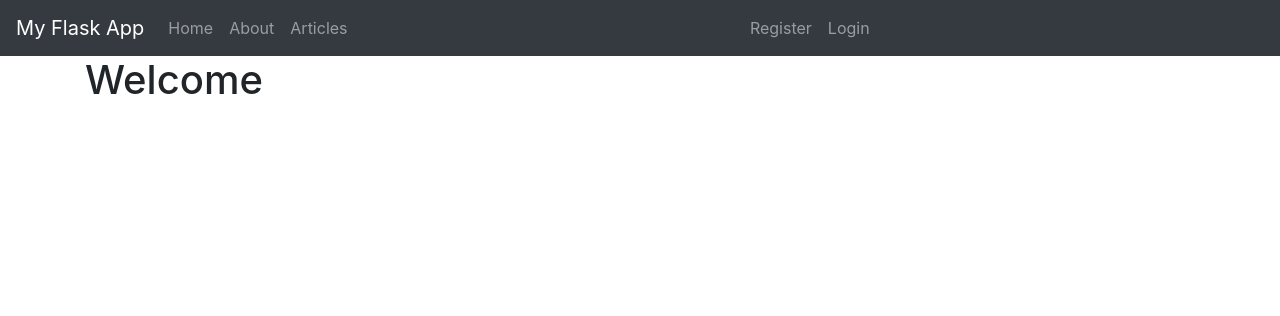
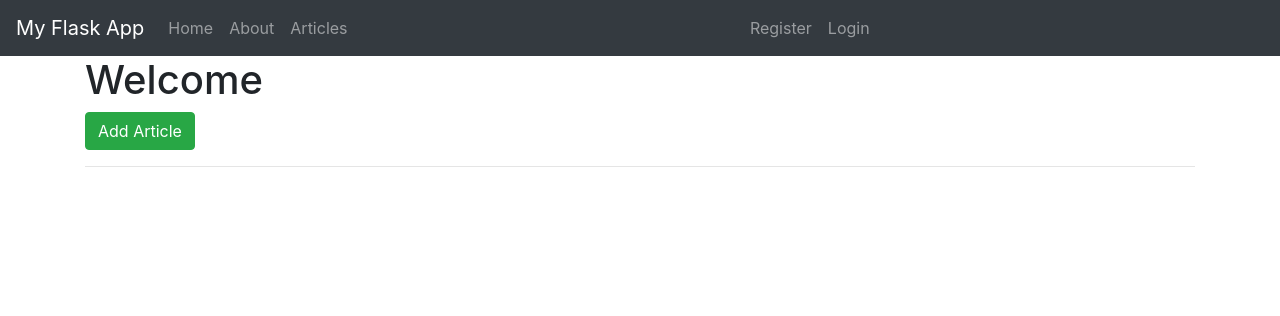
Before and after one commit to nourbalaha/my-blog, a Flask app: page /dashboard in a window 1280 px wide. Shown: the top 316 px of the page. Run offline with Flask 2, Linux system fonts and the light colour scheme; some libraries are stand-ins or nearby versions.

Commit message:
added add article button

```diff
--- a/templates/dashboard.html
+++ b/templates/dashboard.html
@@ -2,4 +2,6 @@
 
 {% block body %}
     <h1>Welcome {{session.username}}</h1>
+    <a class="btn btn-success" href="/add_article">Add Article</a>
+    <hr />
 {% endblock %}
```
